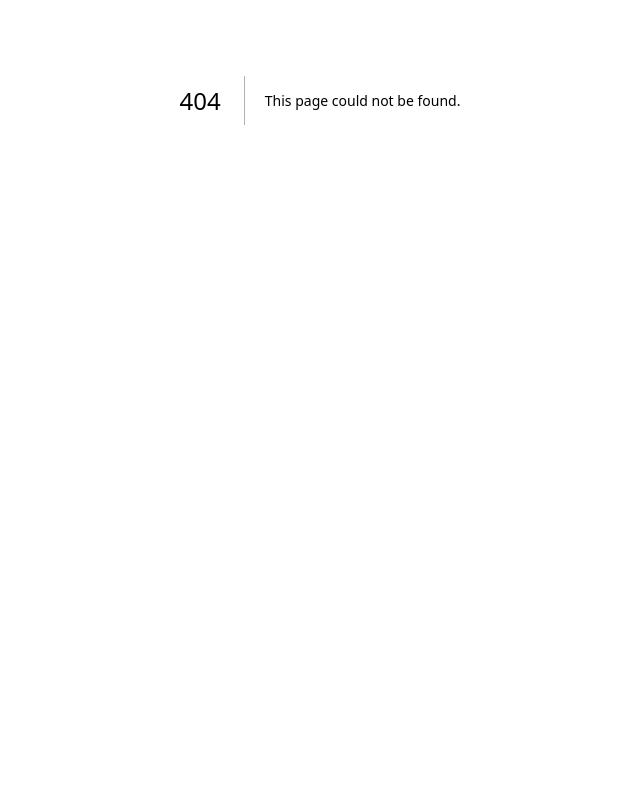
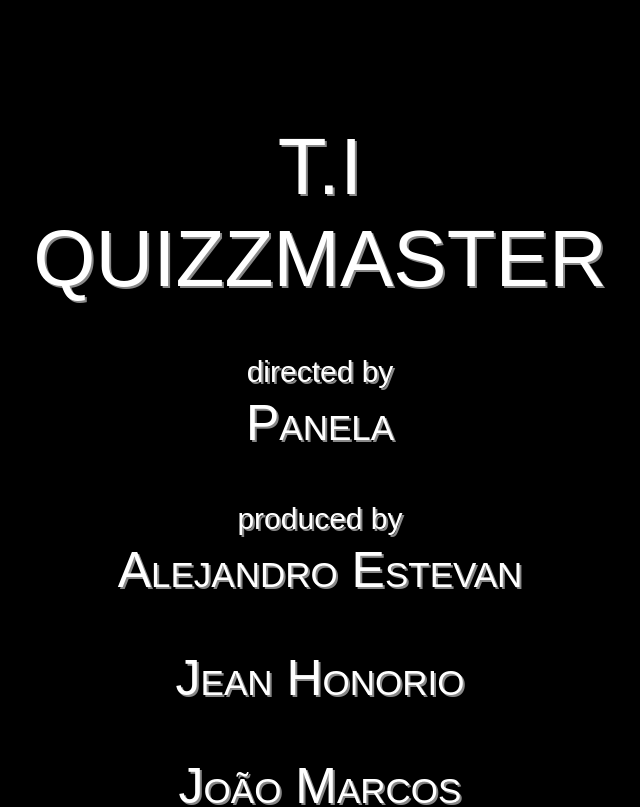
Before and after one commit to marcosilva2336/TIQUIZZMASTER, a Next.js app: page /creditos in a window 1280 px wide. Before the commit this address had no page. Shown: the part 300-1107 px from the top of the page, without its empty margins (320-960 px from the left). Before the commit the page ends 800 px from the top, so only its background shows below. Built offline with nearby package versions, Linux system fonts and the light colour scheme.

Commit message:
tela de creditos

```diff
--- /dev/null
+++ b/app/creditos/page.js
@@ -0,0 +1,9 @@
+// app/menu/page.js
+import React from 'react';
+import Creditos from '../../components/Creditos/Creditos';
+
+export default function CreditosPage() {
+    return (
+      <Creditos />
+    );
+  }
--- /dev/null
+++ b/components/Creditos/Creditos.jsx
@@ -0,0 +1,89 @@
+"use client";
+import React, { useEffect } from 'react';
+import { useRouter } from 'next/navigation';
+import '../../styles/creditos.css';
+import { AUDIO_PATHS } from '../../constant/audio';
+
+const Creditos = () => {
+  const router = useRouter();
+
+  useEffect(() => {
+    const timer = setTimeout(() => {
+      document.getElementById('back-home').style.display = 'block';
+    }, 10000);
+
+    return () => clearTimeout(timer);
+  }, []);
+
+  const handleSkip = () => {
+    router.push('/');
+  };
+
+  return (
+    <>
+      <div className="wrapper">
+        <div className="video_title">T.I QUIZZMASTER</div>
+
+        <div className="job_title">directed by</div>
+        <div className="person_name">Panela</div>
+
+        <div className="job_title">produced by</div>
+        <div className="person_name">Alejandro Estevan</div>
+        <div className="person_name">Jean Honorio</div>
+        <div className="person_name">João Marcos</div>
+        <div className="person_name">Julio Cezar</div>
+        <div className="person_name">Lucas Davi</div>
+        <div className="person_name">Lucas Ramos</div>
+        <div className="person_name">Kerven Kildhery</div>
+        <div className="person_name">Weslley Pereira</div>
+
+        <div className="job_title">Front-End</div>
+        <div className="person_name">João Marcos</div>
+        <div className="person_name">Lucas Davi</div>
+
+        <div className="job_title">director of photography</div>
+        <div className="person_name">Não Temos</div>
+
+        <div className="job_title">Back-End</div>
+        <div className="person_name">João Marcos</div>
+        <div className="person_name">Julio Cezar</div>
+        <div className="person_name">Lucas Ramos</div>
+        <div className="person_name">Weslley Pereira</div>
+        <div className="person_name">Jean Honorio</div>
+
+        <div className="job_title">Agradecimentos</div>
+        <div className="person_name">João Marcos</div>
+        <div className="person_name">João Marcos</div>
+        <div className="person_name">João Marcos</div>
+        <div className="person_name">Sou foda</div>
+
+        <div className="job_title">Agradecimentos Especiais</div>
+        <div className="person_name">ChatGPT</div>
+        <div className="person_name">Github Copilot</div>
+
+        <div className="job_title">story</div>
+        <div className="person_name">
+          <img
+            src="https://static-cdn.jtvnw.net/jtv_user_pictures/64d44235-1dee-4bca-95da-bee1ee96eea3-profile_image-300x300.png"
+            alt=""
+          />
+        </div>
+
+        <div className="person_name">
+          Agora fique escutando essa bela música enquanto os créditos são repetidos
+        </div>
+        <div className="job_title"></div>
+
+        <audio className="background-audio" loop autoPlay>
+          <source src={AUDIO_PATHS.CREDIT_SONG} type="audio/mpeg" />
+        </audio>
+      </div>
+
+      <a id="back-home" href="#" onClick={handleSkip} style={{ display: 'none' }}>
+        PULAR
+      </a>
+    </>
+  );
+};
+
+export default Creditos;
--- a/components/Menu/Menu.jsx
+++ b/components/Menu/Menu.jsx
@@ -1,6 +1,6 @@
 "use client"
 import React, { useEffect, useState, useContext } from 'react';
-import { FaTimes, FaArrowLeft } from 'react-icons/fa';
+import { FaArrowLeft } from 'react-icons/fa';
 import AuthContext from '../../context/AuthContext';
 import axios from 'axios';
 import '../../styles/menu.css';
--- a/components/Start/Home.jsx
+++ b/components/Start/Home.jsx
@@ -155,7 +155,7 @@ export default function Home() {
         <div className="botao">
           <a className="btn" href="/menu">Começar</a>
           <a className="btn" href="/ranking">Ranking</a>
-          <a className="btn" href="/credit">Créditos</a>
+          <a className="btn" href="/creditos">Créditos</a>
         </div>
 
         {user ? (
--- /dev/null
+++ b/styles/creditos.css
@@ -0,0 +1,95 @@
+body {
+    overflow: hidden;
+    background-color: #000000;
+  }
+
+  .wrapper {
+    top: 100%;
+    left: 50%;
+    width: 600px;
+    color: #fff;
+    position: absolute;
+    text-align: center;
+    margin-left: -300px;
+    animation-delay: 1s;
+    font-family: 'Abadi MT Condensed', sans-serif;
+    animation: 80s credits linear infinite;
+  }
+
+  .video_title {
+    font-size: 80px;
+    margin-bottom: 50px;
+    letter-spacing: 0px;
+    text-decoration: none;
+    text-shadow: 2px 2px #878787;
+  }
+
+  .job_title {
+    font-size: 30px;
+    margin-bottom: 5px;
+    text-shadow: 2px 2px #878787;
+  }
+
+  .person_name {
+    font-size: 50px;
+    margin-bottom: 50px;
+    font-variant: small-caps;
+    text-shadow: 2px 2px #878787;
+  }
+
+  @keyframes credits {
+    0% {
+      top: 100%;
+    }
+    100% {
+      top: -500%;
+    }
+  }
+
+  #back-home {
+    color: white;
+    position: fixed;
+    text-decoration: none;
+    right: 20px;
+    bottom: 20px;
+  }
+
+  /* Responsividade */
+  @media (max-width: 768px) {
+    .wrapper {
+      width: 100%;
+      left: 50%;
+      margin-left: -50%;
+    }
+
+    .video_title {
+      font-size: 55px;
+    }
+
+    .job_title {
+      font-size: 25px;
+    }
+
+    .person_name {
+      font-size: 40px;
+    }
+
+    #back-home {
+      right: 10px;
+      bottom: 10px;
+    }
+  }
+
+  @media (max-width: 425px) {
+    .video_title {
+      font-size: 40px;
+    }
+
+    .job_title {
+      font-size: 20px;
+    }
+
+    .person_name {
+      font-size: 30px;
+    }
+  }
```
